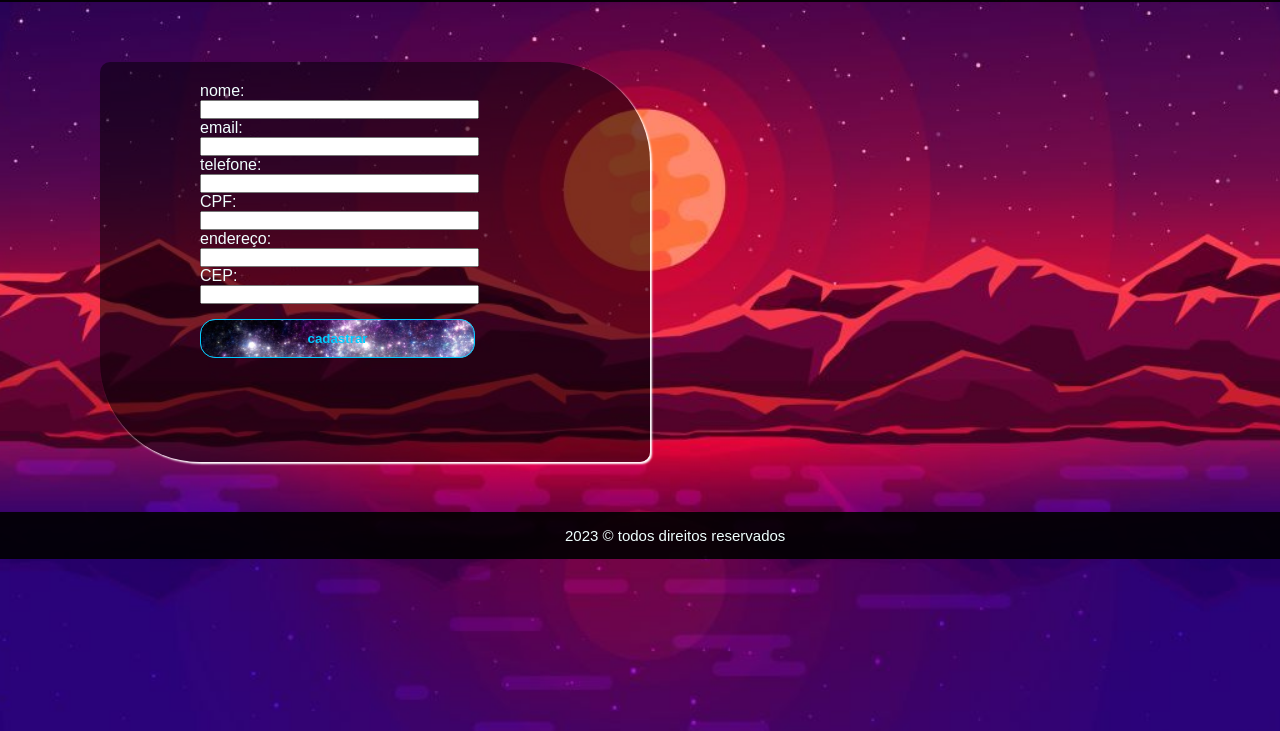
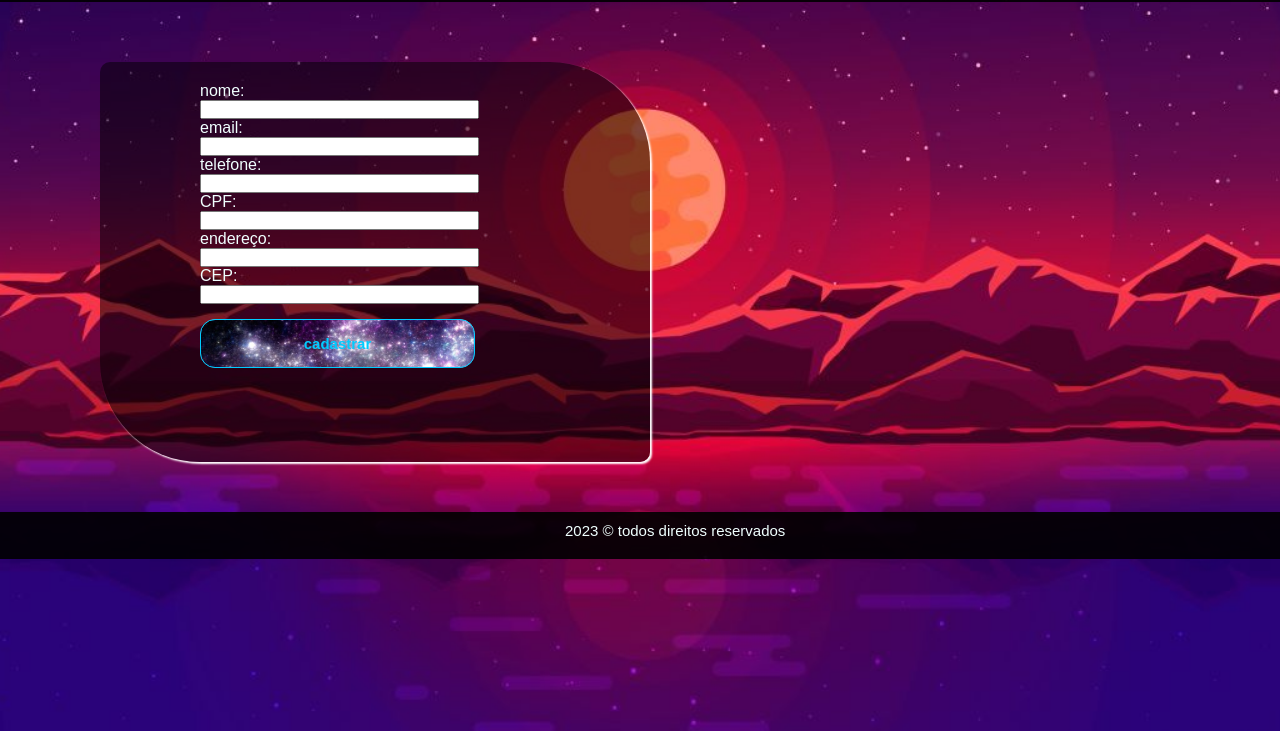
Before and after one commit to juan-mendes-DEV/exercicio_pluggin_jquery, a plain HTML site: page index.html in a window 1280 px wide. In both pictures the pointer is over the button "cadastrar". Shown: the part 69-800 px from the top of the page. Drawn offline with nearby package versions, Linux system fonts and the light colour scheme.

Commit message:
arrumando estilo

```diff
--- a/main.css
+++ b/main.css
@@ -47,6 +47,8 @@ footer{
     padding: 15px;
 }
 footer p{
+    position: relative;
+    bottom: 5px;
     margin-left: 550px;
     font-size: 15px;
 }
@@ -81,7 +83,8 @@ form button:hover{
     background-image: url(./imagens/estrelas-de-fundo-galaxia-roxo-700-9842500.jpg);
     color: #00ccff;
     border: 1px solid #00ccff ;
-    padding: 11px;
+    font-size: 15px;
+    padding: 15px;
 
 }
 .container{
```
